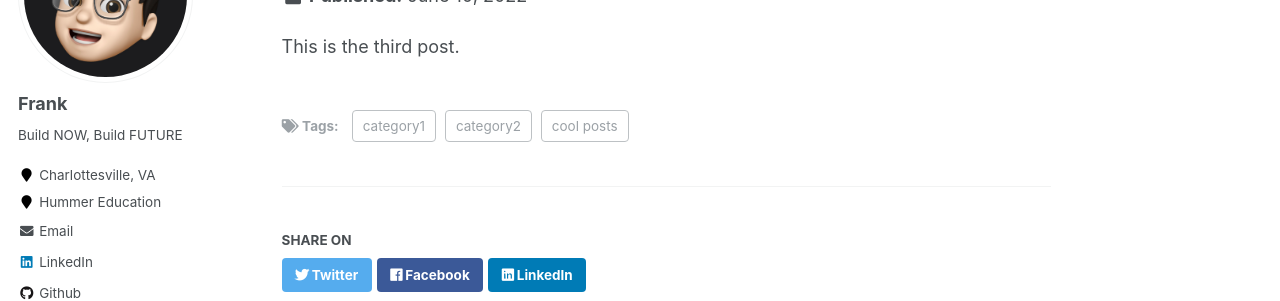
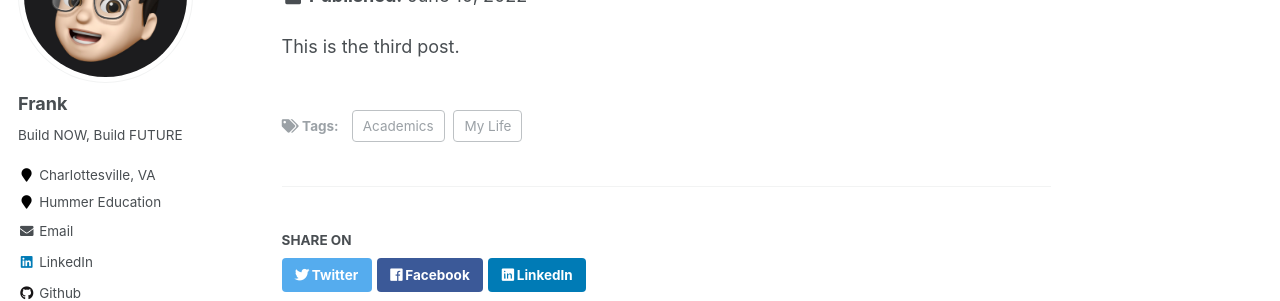
Before and after one commit to FangFrankSun/AcademicPage, a Jekyll site: the page built from _posts/2022-06-10-blog-post-3.md, in a window 1280 px wide and 1307 px high. Shown: the part 209-510 px from the top of the window. Built offline with Jekyll 4.4.1, drawn with Linux system fonts in a browser that asks for light colours.

Commit message:
Update 2022-06-10-blog-post-3.md

```diff
--- a/_posts/2022-06-10-blog-post-3.md
+++ b/_posts/2022-06-10-blog-post-3.md
@@ -3,9 +3,8 @@ title: 'Blog Post number 3'
 date: 2022-06-10
 permalink: /posts/2014/08/blog-post-3/
 tags:
-  - cool posts
-  - category1
-  - category2
+  - Academics
+  - My Life
 ---
 
 This is the third post.
```
